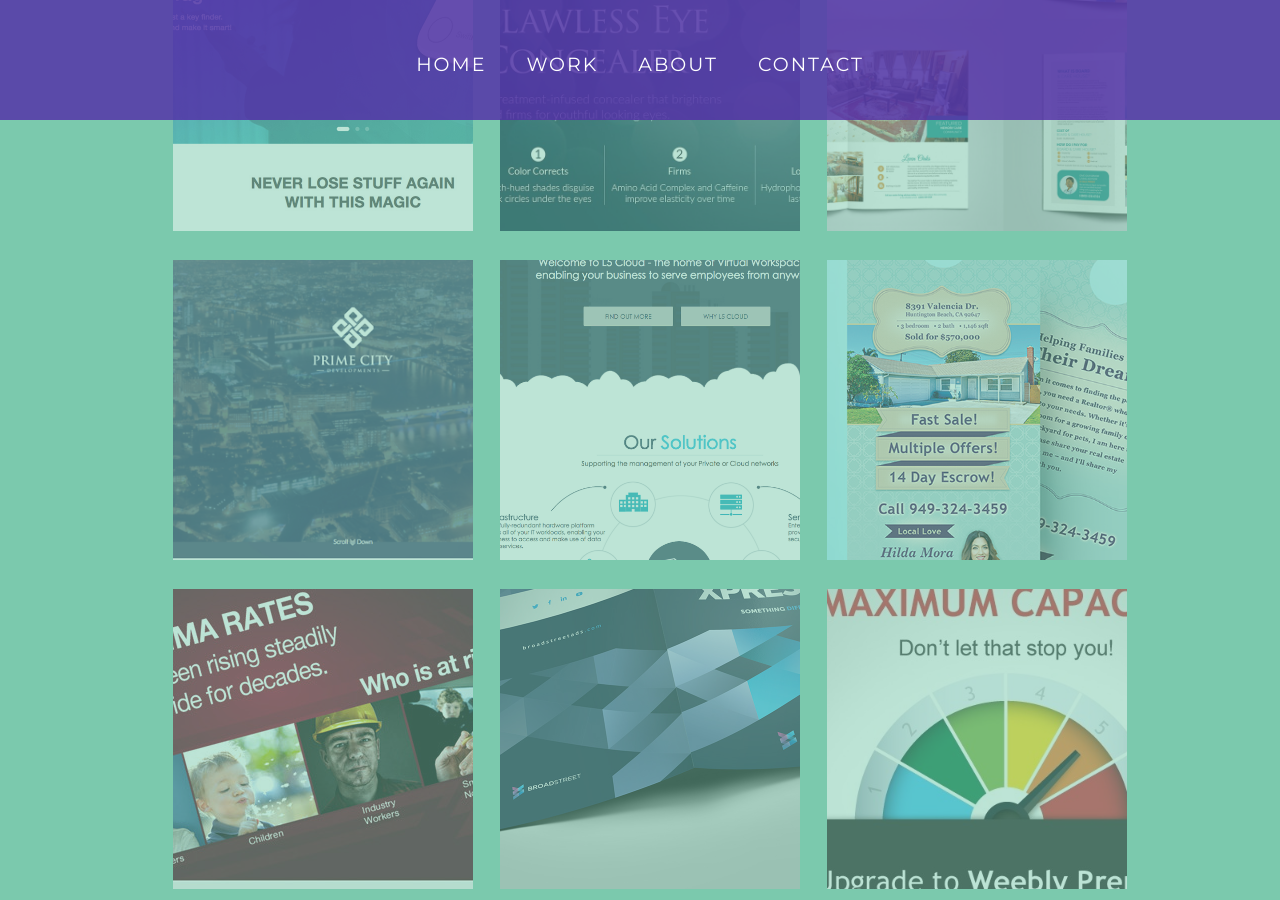
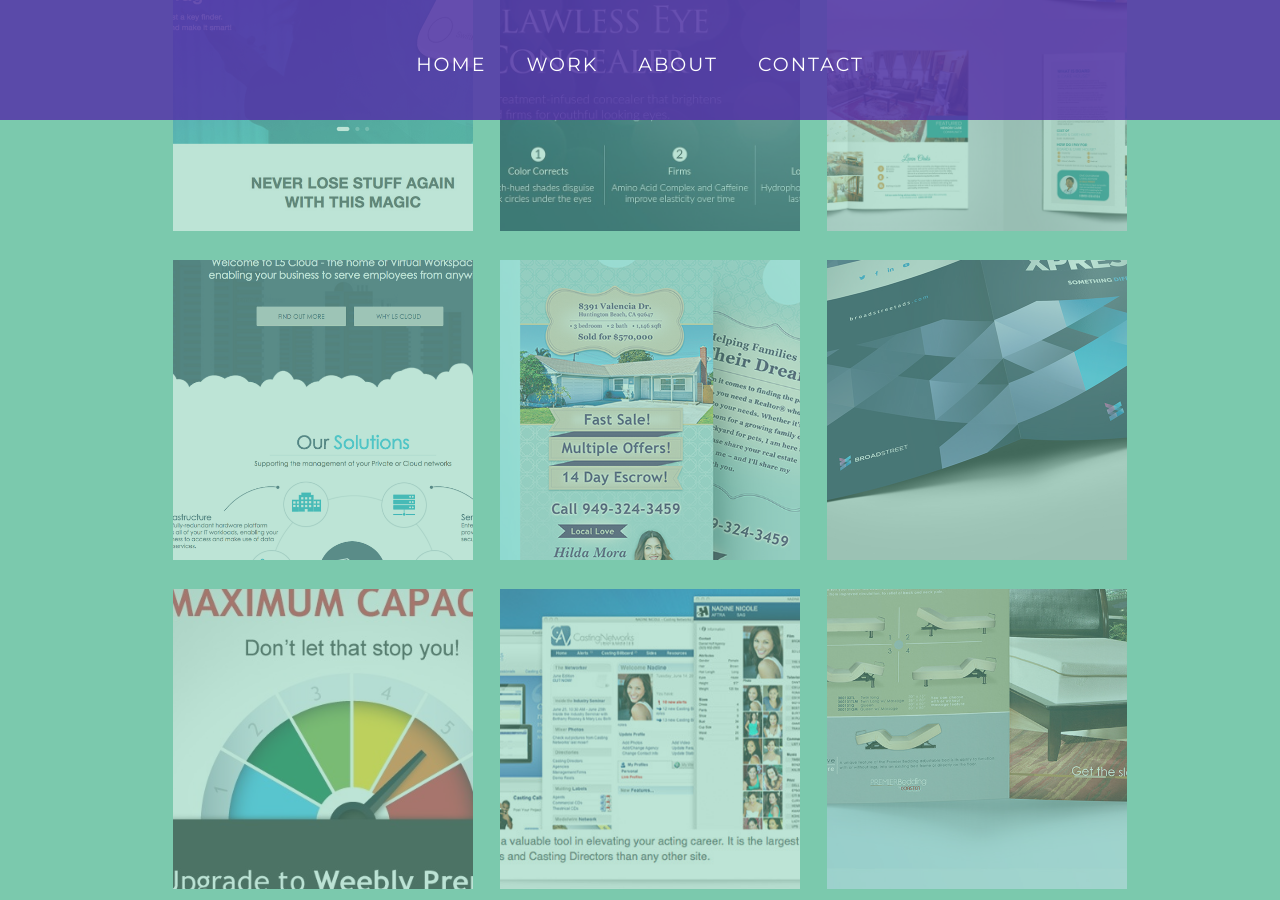
Before and after one commit to zeny11-11/jmorales, a Jekyll site: the page built from index.html, in a window 1280 px wide and 900 px high, scrolled down 1939 px. Built offline with Jekyll 4.4.1, drawn with Linux system fonts in a browser that asks for light colours; nearby versions of some CDN libraries; Markdown is read by kramdown in place of the engine named in the settings.

Commit message:
Update index.html

```diff
--- a/index.html
+++ b/index.html
@@ -164,17 +164,7 @@
                                     </div></a>
                                     </div><!-- END THUMB -->
 
-<!-- THUMB --><div class="portfolio web all chocolat-image" >
-            <a class="gallery-item" href="http://www.jacqueline-morales.com/images/gallery-images/PrimeCity.png">
-				<div class="portfolio-wrapper">
-					<img  src="http://www.jacqueline-morales.com/images/gallery-images/PrimeCity.png" alt="" />
-                    <div class="project-overlay">
-                                        <h3>Web</h3>
-                                        <hr />
-                                        <p>Web Design for <br> primecitydevelopments.co.uk</p>
-                                    </div>
-                                    </div></a>
-                                    </div><!-- END THUMB -->
+
 
 <!-- THUMB --><div class="portfolio web all chocolat-image" >
             <a class="gallery-item" href="http://www.jacqueline-morales.com/images/gallery-images/L5Cloud.png">
@@ -196,20 +186,6 @@
                                         <h3>Print</h3>
                                         <hr />
                                         <p>Design and Branding for Hilda Mora</p>
-                                    </div>
-                                    </div></a>
-                                    </div><!-- END THUMB -->
-
-
-
-<!-- THUMB --><div class="portfolio email all chocolat-image">
-            <a class="gallery-item" href="http://www.jacqueline-morales.com/images/gallery-images/AirPurifiers.jpg">
-				<div class="portfolio-wrapper">
-					<img  src="http://www.jacqueline-morales.com/images/gallery-images/AirPurifiers.jpg" alt="" />
-                    <div class="project-overlay">
-                                        <h3>Email</h3>
-                                        <hr />
-                                        <p>Email Design and code for Air Purifiers America</p>
                                     </div>
                                     </div></a>
                                     </div><!-- END THUMB -->
```
